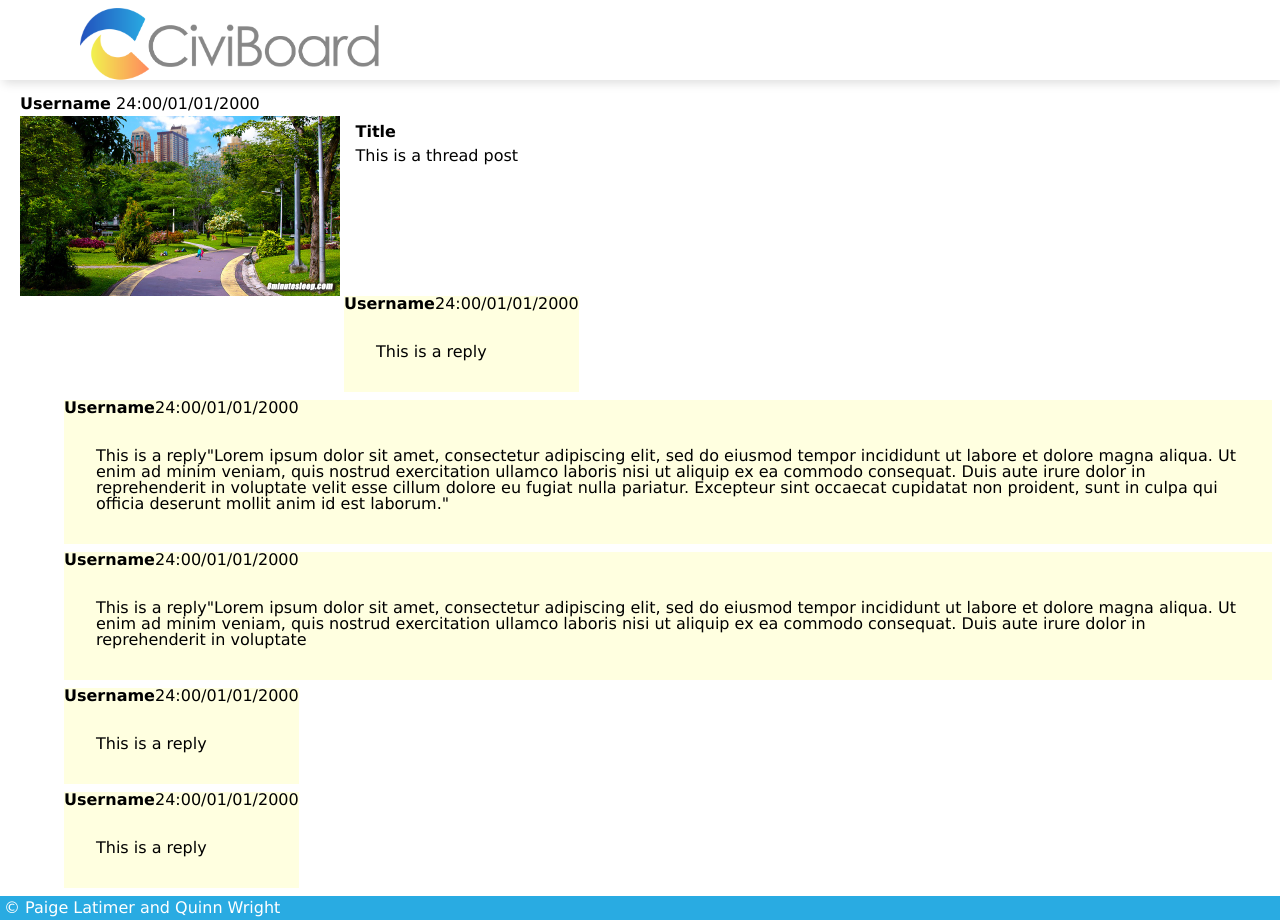
After one commit to qwright/my-civi-board, a PHP site: page /thread.html in a window 1280 px wide. The commit adds this page. Run offline with PHP 8.4, Linux system fonts and the light colour scheme.

Commit message:
thread html and link from civiboard

```diff
--- a/civiboard.html
+++ b/civiboard.html
@@ -43,7 +43,7 @@
 		  </div>
 		  <div class="thread-container">
 			  <div id="thread-1">
-			  	<a href="#"><img src="images/city-park.jpg" alt=""></a>
+			  	<a href="thread.html"><img src="images/city-park.jpg" alt=""></a>
 				<div class="preview">
 					<b>Title Here</b><br/>
 					This is a thread preview
--- a/styles/styles.css
+++ b/styles/styles.css
@@ -233,3 +233,63 @@ input:focus {
   display: block;
   margin-top: 12px;
 }
+
+/*Thread*/
+
+.board-container {
+  margin-top: 5em;
+  min-height: 50em;
+  width: 100%;
+}
+
+.post {
+  height: 11em;
+  margin: 0em 1em;
+  margin-bottom: 0;
+  width: 90%;
+}
+
+#post-user {
+  margin-top: 6em;
+  margin-left: 1.25em;
+}
+
+#post-user a {
+  color: black;
+  font-weight: bold;
+  text-decoration: none;
+}
+
+.post img {
+  float: left;
+  margin: 0.25em;
+  width: 320px;
+}
+
+.post div {
+  float: left;
+  margin: 1% 1%;
+}
+
+.post div > h1 {
+  margin-bottom: 0.5em;
+  font-weight: bold;
+}
+
+.reply {
+  background-color: lightyellow;
+  display: table;
+  min-height: 5em;
+  margin: 0.5em;
+  margin-left: 4em;
+}
+
+.reply a {
+  color: black;
+  font-weight: bold;
+  text-decoration: none;
+}
+
+.reply-content {
+  padding: 2em;
+}
--- /dev/null
+++ b/thread.html
@@ -0,0 +1,59 @@
+<!DOCTYPE html>
+<html lang="en">
+  <head>
+    <meta charset="UTF-8" />
+    <link rel="stylesheet" href ="styles/reset.css"/>
+    <link rel="stylesheet" href="styles/styles.css" />
+
+    <title>MyCiviBoard</title>
+  </head>
+  <body>
+    <header>
+    <div class='logo'>
+    <a href = "index.html"><img src ="images/civiboard_logoV1.png" alt ="logo" width="300px"></a>
+    </div>
+    </header>
+		<main>
+			<div class="board-container">
+				<div id="post-user"><a href="#">Username</a> <time>24:00/01/01/2000</time></div>
+				<div class="post">
+					<img src="images/city-park.jpg">
+					<div><h1>Title</h1><p>This is a thread post</p></div>
+				</div>
+				<div class="reply" id="reply-1" class="reply">
+						<a href="#">Username</a> <time>24:00/01/01/2000</time>
+						<div class="reply-content">
+							<p>This is a reply</p>
+						</div>
+					</div>
+					<div id="reply-2" class="reply">
+						<a href="#">Username</a> <time>24:00/01/01/2000</time>
+						<div class="reply-content">
+							<p>This is a reply"Lorem ipsum dolor sit amet, consectetur adipiscing elit, sed do eiusmod tempor incididunt ut labore et dolore magna aliqua. Ut enim ad minim veniam, quis nostrud exercitation ullamco laboris nisi ut aliquip ex ea commodo consequat. Duis aute irure dolor in reprehenderit in voluptate velit esse cillum dolore eu fugiat nulla pariatur. Excepteur sint occaecat cupidatat non proident, sunt in culpa qui officia deserunt mollit anim id est laborum."</p>
+						</div>
+					</div>
+					<div id="reply-3" class="reply">
+						<a href="#">Username</a> <time>24:00/01/01/2000</time>
+						<div class="reply-content">
+							<p>This is a reply"Lorem ipsum dolor sit amet, consectetur adipiscing elit, sed do eiusmod tempor incididunt ut labore et dolore magna aliqua. Ut enim ad minim veniam, quis nostrud exercitation ullamco laboris nisi ut aliquip ex ea commodo consequat. Duis aute irure dolor in reprehenderit in voluptate</p>
+						</div>
+					</div>
+					<div id="reply-4" class="reply">
+						<a href="#">Username</a> <time>24:00/01/01/2000</time>
+						<div class="reply-content">
+							<p>This is a reply</p>
+						</div>
+					</div>
+					<div id="reply-5" class="reply">
+						<a href="#">Username</a> <time>24:00/01/01/2000</time>
+						<div class="reply-content">
+							<p>This is a reply</p>
+						</div>
+				</div>
+			</div>
+    </main>
+    <footer>
+		<p>&copy; Paige Latimer and Quinn Wright</p>
+	</footer>
+    </body>
+    </html>
```
